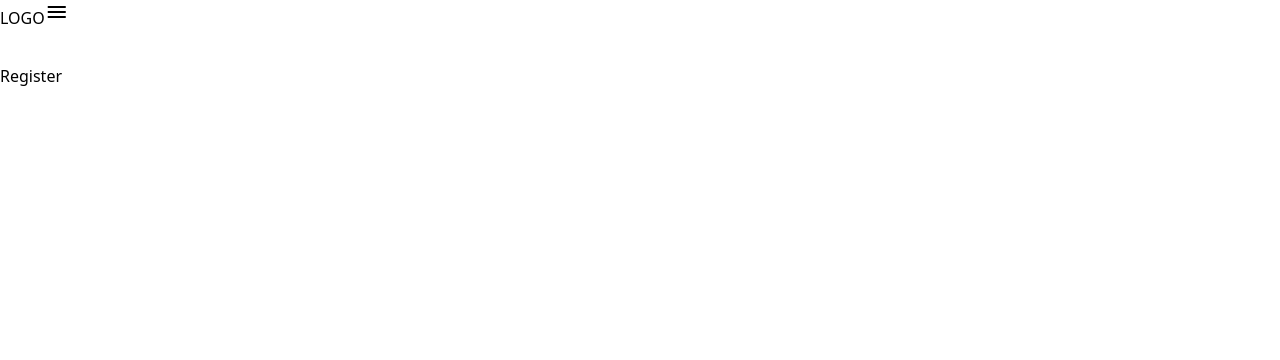
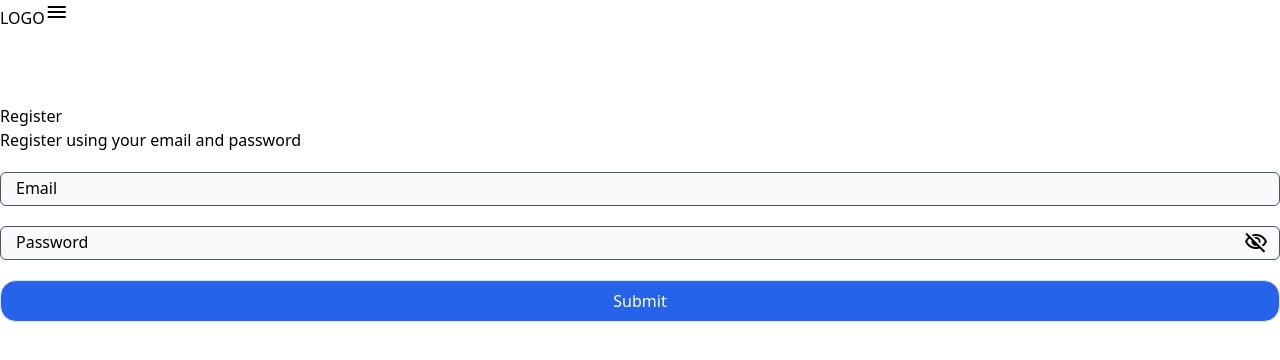
Before and after one commit to andrew2chan/BudgetPlannerFront, a React (Create React App) app: page /register in a window 1280 px wide. Shown: the top 360 px of the page. Built offline with nearby package versions, Linux system fonts and the light colour scheme.

Commit message:
added a click to change passwd / text

```diff
--- a/public/index.html
+++ b/public/index.html
@@ -9,6 +9,8 @@
       name="description"
       content="App to help you plan a budget"
     />
+    <link rel="stylesheet" href="https://fonts.googleapis.com/css2?family=Material+Symbols+Outlined:opsz,wght,FILL,GRAD@24,400,0,0" />
+    <link rel="stylesheet" href="https://fonts.googleapis.com/css2?family=Material+Symbols+Outlined:opsz,wght,FILL,GRAD@24,400,0,0" />
     <link rel="stylesheet" href="https://fonts.googleapis.com/css2?family=Material+Symbols+Outlined:opsz,wght,FILL,GRAD@24,400,0,0" />
     <link rel="apple-touch-icon" href="%PUBLIC_URL%/logo192.png" />
     <!--
--- a/src/Components/Login.js
+++ b/src/Components/Login.js
@@ -1,16 +1,25 @@
 import * as d3 from 'd3';
-import { useEffect } from 'react';
+import { useEffect, useRef, useState } from 'react';
 
 const Login = () => {
+    const [passwordVisible, updatePasswordVisible] = useState(false);
+    const [showTextOrPassword, updateShowTextOrPassword] = useState("password");
+
+    const loginEmail = useRef();
+    const loginPass = useRef();
+
     useEffect(() => {
-        d3.selectAll("input[type=text]")
+        d3.selectAll("input[type=text],input[type=password]")
             .on("focus", (e) => {
+                if(e.target.value) return; //if there is text in the input then don't change the css
+
                 let span = d3.select(e.target.parentNode).select("span");
 
                 span
                     .classed("top-1", false)
                     .classed("-top-2.5", true)
                     .classed("border", true)
+                    .classed("border-black", true)
                     .classed("bg-white", true)
                     .classed("text-md", false)
                     .classed("text-xs", true)
@@ -19,12 +28,15 @@ const Login = () => {
                     .classed("px-1", true)
             })
             .on("blur", (e) => {
+                if(e.target.value) return; //if there is text in the input then don't change the css
+
                 let span = d3.select(e.target.parentNode).select("span");
 
                 span
                     .classed("top-1", true)
                     .classed("-top-2.5", false)
                     .classed("border", false)
+                    .classed("border-black", false)
                     .classed("bg-white", false)
                     .classed("text-md", true)
                     .classed("text-xs", false)
@@ -32,8 +44,28 @@ const Login = () => {
                     .classed("left-2", false)
                     .classed("px-1", false)
             });
+    }, []);
 
-    })
+    useEffect(() => {
+        !passwordVisible ? updateShowTextOrPassword("password") : updateShowTextOrPassword("text"); //toggle between visible password or not
+    }, [passwordVisible]);
+
+    const handleVisible = () => {
+        updatePasswordVisible(!passwordVisible);
+    }
+
+    const handleDataSubmit = (e) => {
+        e.preventDefault();
+
+        let email = loginEmail.current.value;
+        let pass = loginPass.current.value;
+
+        submitData(email, pass)
+    }
+
+    const submitData = (email, pass) => {
+
+    }
 
     return(
         <main className="h-[calc(100vh-theme('spacing.16'))] max-sm:px-4">
@@ -43,14 +75,15 @@ const Login = () => {
                     <div className="text-md">Sign in using your email and password</div>
                 </div>
                 <div className="relative">
-                    <input type="text" className="border rounded-md border-gray-600 p-1 bg-slate-50 w-full"></input>
+                    <input type="text" className="border rounded-md border-gray-600 p-1 bg-slate-50 w-full" ref={loginEmail}></input>
                     <span className="absolute left-4 top-1 pointer-events-none text-md transition-all">Email</span>
                 </div>
                 <div className="relative">
-                    <input type="text" className="border rounded-md border-gray-600 p-1 bg-slate-50 w-full"></input>
+                    <input type={showTextOrPassword} className="border rounded-md border-gray-600 p-1 bg-slate-50 w-full" ref={loginPass}></input>
                     <span className="absolute left-4 top-1 pointer-events-none text-md transition-all">Password</span>
+                    <span class="material-symbols-outlined absolute right-3 top-1 cursor-pointer" onClick={handleVisible}>{!passwordVisible ? "visibility_off" : "visibility"}</span>
                 </div>
-                <input type="submit" className="border bg-blue-600 text-white rounded-2xl py-2"></input>
+                <input type="submit" className="border bg-blue-600 text-white rounded-2xl py-2" onClick={handleDataSubmit}></input>
             </div>
         </main>
     )
--- a/src/Components/Register.js
+++ b/src/Components/Register.js
@@ -1,6 +1,91 @@
+import * as d3 from 'd3';
+import { useEffect, useRef, useState } from 'react';
+
 const Register = () => {
+    const [passwordVisible, updatePasswordVisible] = useState(false);
+    const [showTextOrPassword, updateShowTextOrPassword] = useState("password");
+
+    const loginEmail = useRef();
+    const loginPass = useRef();
+
+    useEffect(() => {
+        d3.selectAll("input[type=text],input[type=password]")
+            .on("focus", (e) => {
+                if(e.target.value) return; //if there is text in the input then don't change the css
+
+                let span = d3.select(e.target.parentNode).select("span");
+
+                span
+                    .classed("top-1", false)
+                    .classed("-top-2.5", true)
+                    .classed("border", true)
+                    .classed("border-black", true)
+                    .classed("bg-white", true)
+                    .classed("text-md", false)
+                    .classed("text-xs", true)
+                    .classed("left-4", false)
+                    .classed("left-2", true)
+                    .classed("px-1", true)
+            })
+            .on("blur", (e) => {
+                if(e.target.value) return; //if there is text in the input then don't change the css
+
+                let span = d3.select(e.target.parentNode).select("span");
+
+                span
+                    .classed("top-1", true)
+                    .classed("-top-2.5", false)
+                    .classed("border", false)
+                    .classed("border-black", false)
+                    .classed("bg-white", false)
+                    .classed("text-md", true)
+                    .classed("text-xs", false)
+                    .classed("left-4", true)
+                    .classed("left-2", false)
+                    .classed("px-1", false)
+            });
+    },[])
+
+    useEffect(() => {
+        !passwordVisible ? updateShowTextOrPassword("password") : updateShowTextOrPassword("text"); //toggle between visible password or not
+    }, [passwordVisible]);
+
+    const handleVisible = () => {
+        updatePasswordVisible(!passwordVisible);
+    }
+
+    const handleDataSubmit = (e) => {
+        e.preventDefault();
+
+        let email = loginEmail.current.value;
+        let pass = loginPass.current.value;
+
+        submitData(email, pass)
+    }
+
+    const submitData = (email, pass) => {
+
+    }
+
     return(
-        <>Register</>
+        <main className="h-[calc(100vh-theme('spacing.16'))] max-sm:px-4">
+            <div className="flex flex-col pt-10 gap-5">
+                <div>
+                    <div className="max-sm:text-2xl max-sm:font-medium flex-initial">Register</div>
+                    <div className="text-md">Register using your email and password</div>
+                </div>
+                <div className="relative">
+                    <input type="text" className="border rounded-md border-gray-600 p-1 bg-slate-50 w-full" ref={loginEmail}></input>
+                    <span className="absolute left-4 top-1 pointer-events-none text-md transition-all">Email</span>
+                </div>
+                <div className="relative">
+                    <input type={showTextOrPassword} className="border rounded-md border-gray-600 p-1 bg-slate-50 w-full" ref={loginPass}></input>
+                    <span className="absolute left-4 top-1 pointer-events-none text-md transition-all">Password</span>
+                    <span class="material-symbols-outlined absolute right-3 top-1 cursor-pointer" onClick={handleVisible}>{!passwordVisible ? "visibility_off" : "visibility"}</span>
+                </div>
+                <input type="submit" className="border bg-blue-600 text-white rounded-2xl py-2 w-full" onClick={handleDataSubmit}></input>
+            </div>
+        </main>
     )
 }
 
--- /dev/null
+++ b/src/HelperLib/fetch.js
@@ -0,0 +1,40 @@
+/*
+This is a helper function that makes a fetch get request
+*/
+const fetchGet = async (url) => {
+    let opt = {
+        "method": "GET",
+        "headers": {
+            "Content-Type": "application/json"
+        }
+    }
+
+    let get = await fetch(url, opt);
+
+    let response = await get.json();
+    console.log(response);
+
+    return response;
+}
+
+/*
+This is a helper function that makes a fetch post request
+*/
+const fetchPost = async (url, body) => {
+    let opt = {
+        "method": "GET",
+        "headers": {
+            "Content-Type": "application/json"
+        }
+    }
+
+    if(body !== undefined) opt.body = JSON.stringify(body); //if we have a body passed in then add it to the options
+
+    let post = await fetch(url, opt);
+
+    let response = await post.json();
+
+    return response;
+}
+
+export { fetchGet, fetchPost };
```
